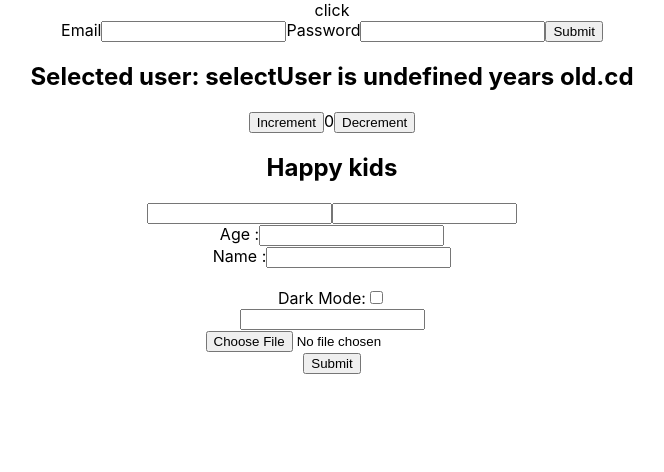
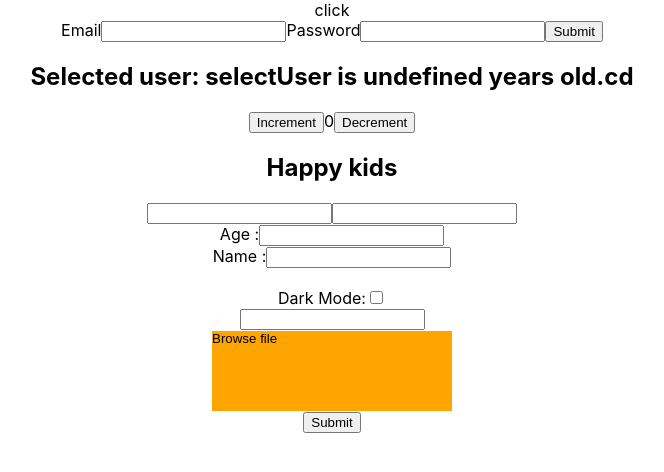
Before and after one commit to NidhitheCoder/advanced-react, a React (Create React App) app in the folder sample-app/: page / in a window 1280 px wide. Shown: the top 472 px of the page, without its empty margins (308-972 px from the left). Built offline with nearby package versions, Linux system fonts and the light colour scheme.

Commit message:
feat: customize input file component

```diff
--- a/sample-app/src/App.css
+++ b/sample-app/src/App.css
@@ -36,3 +36,22 @@
     transform: rotate(360deg);
   }
 }
+
+/* Code for customizing file input  */
+input[type="file"] {
+  position: relative;
+  /* display: none; */
+  width: 15rem;
+  height: 5rem;
+}
+
+input[type="file"]::before {
+  content: "Browse file";
+  position: absolute;
+  background-color: orange;
+  z-index: 2;
+  top: 0;
+  left: 0;
+  width: 100%;
+  height: 100%;
+}
```
